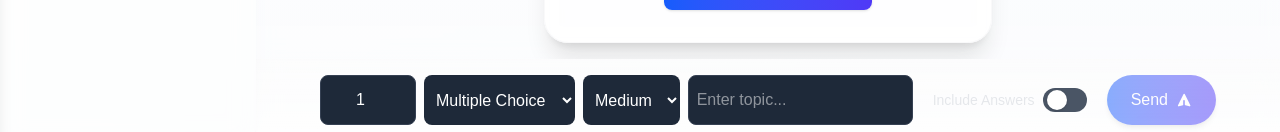
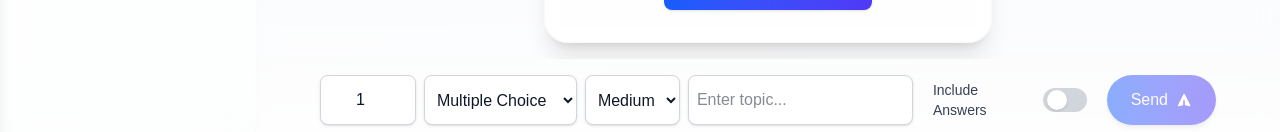
Before and after one commit to malik-muhammad-abdullah/notemaster-ai, a Next.js app: page /quiz-generation in a window 1280 px wide. Shown: the part 655-787 px from the top of the page. Built offline with nearby package versions, Linux system fonts and the light colour scheme; no server answers; the database is empty; sample sign-in values are in the browser's storage.

Commit message:
Fix UI of Quiz Generation

```diff
--- a/app/components/ChatLayout.tsx
+++ b/app/components/ChatLayout.tsx
@@ -575,15 +575,15 @@ export default function ChatLayout({ title, apiEndpoint, children }: ChatLayoutP
                   value={numQuestions}
                   onChange={e => setNumQuestions(Number(e.target.value))}
                   placeholder="#"
-                  className="rounded-lg px-2 py-3 bg-gray-800 text-white w-24 border border-gray-700 focus:outline-none focus:ring-2 focus:ring-blue-500 text-center"
+                  className="rounded-lg px-2 py-3 bg-white text-gray-900 dark:bg-gray-800 dark:text-white w-24 border border-gray-300 dark:border-gray-700 focus:outline-none focus:ring-2 focus:ring-blue-500 text-center shadow-sm"
                 />
-                <select value={questionType} onChange={e => setQuestionType(e.target.value)} className="rounded-lg px-2 py-3 bg-gray-800 text-white flex-1">
+                <select value={questionType} onChange={e => setQuestionType(e.target.value)} className="rounded-lg px-2 py-3 bg-white text-gray-900 dark:bg-gray-800 dark:text-white flex-1 border border-gray-300 dark:border-gray-700 shadow-sm">
                   <option value="MCQs">Multiple Choice</option>
                   <option value="short">Short Questions</option>
                   <option value="long">Long Questions</option>
                   <option value="truefalse">True/False</option>
                 </select>
-                <select value={difficulty} onChange={e => setDifficulty(e.target.value)} className="rounded-lg px-2 py-3 bg-gray-800 text-white flex-1">
+                <select value={difficulty} onChange={e => setDifficulty(e.target.value)} className="rounded-lg px-2 py-3 bg-white text-gray-900 dark:bg-gray-800 dark:text-white flex-1 border border-gray-300 dark:border-gray-700 shadow-sm">
                   <option value="easy">Easy</option>
                   <option value="medium">Medium</option>
                   <option value="hard">Hard</option>
@@ -593,15 +593,15 @@ export default function ChatLayout({ title, apiEndpoint, children }: ChatLayoutP
                   value={topic}
                   onChange={e => setTopic(e.target.value)}
                   placeholder="Enter topic..."
-                  className="rounded-lg px-2 py-3 bg-gray-800 text-white flex-1 border border-gray-700 focus:outline-none focus:ring-2 focus:ring-blue-500"
+                  className="rounded-lg px-2 py-3 bg-white text-gray-900 dark:bg-gray-800 dark:text-white flex-1 border border-gray-300 dark:border-gray-700 focus:outline-none focus:ring-2 focus:ring-blue-500 shadow-sm"
                 />
                 <label className="flex items-center gap-2 px-3 select-none">
-                  <span className="text-sm text-gray-200">Include Answers</span>
+                  <span className="text-sm text-gray-700 dark:text-gray-200">Include Answers</span>
                   <button
                     type="button"
                     aria-pressed={includeAnswers}
                     onClick={() => setIncludeAnswers(v => !v)}
-                    className={`relative inline-flex h-6 w-11 items-center rounded-full transition-colors duration-200 focus:outline-none focus:ring-2 focus:ring-blue-500 ${includeAnswers ? 'bg-blue-600' : 'bg-gray-600'}`}
+                    className={`relative inline-flex h-6 w-11 items-center rounded-full transition-colors duration-200 focus:outline-none focus:ring-2 focus:ring-blue-500 ${includeAnswers ? 'bg-blue-600' : 'bg-gray-300 dark:bg-gray-600'}`}
                   >
                     <span
                       className={`inline-block h-5 w-5 transform rounded-full bg-white shadow transition-transform duration-200 ${includeAnswers ? 'translate-x-5' : 'translate-x-1'}`}
```
